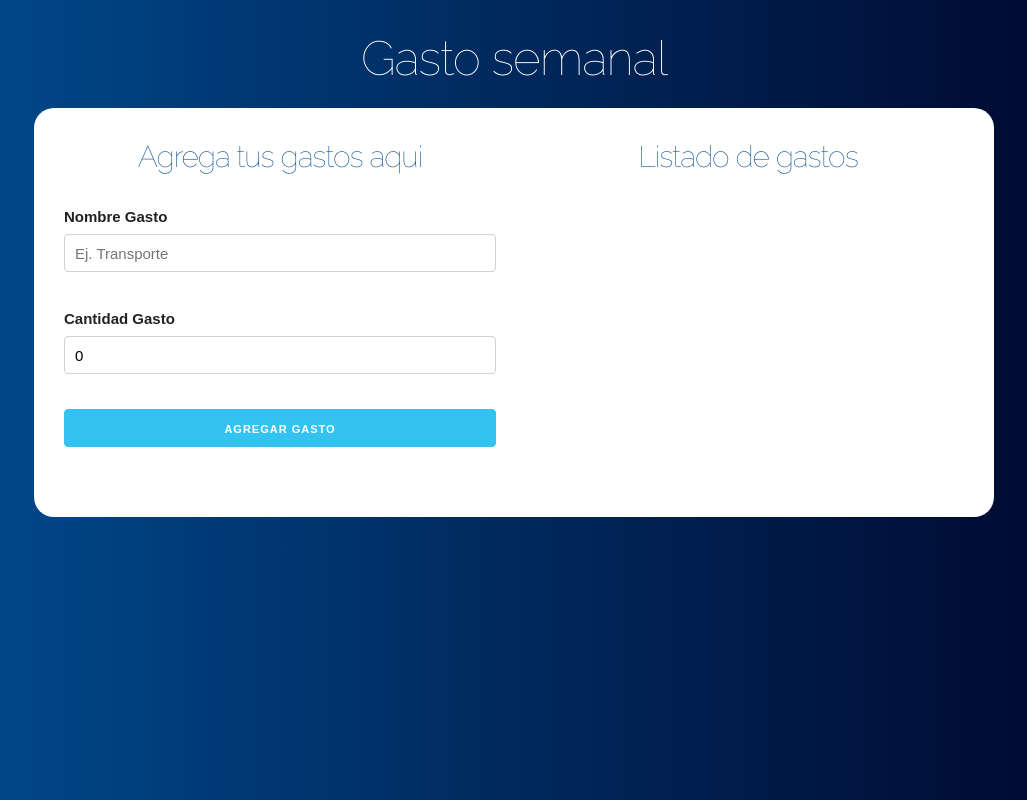
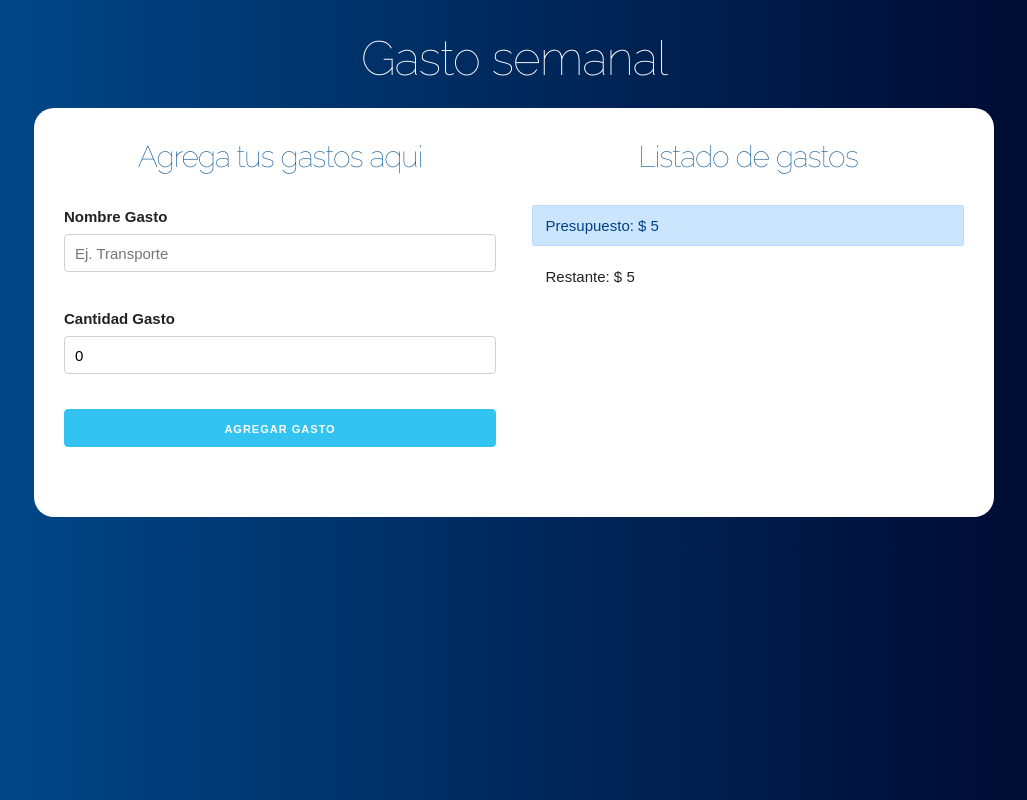
Before and after one commit to jmgomez1986/Udemy.React.La.Guia.Completa.Hooks.Redux.Context-, a React (Create React App) app in the folder proyectos/03_presupuesto/: page / in a window 1280 px wide. Both pictures are taken after typing "5" into the empty fields and a click on the input "Definir presupuesto". Shown: the whole page, without its empty margins (126-1153 px from the left). Built offline with nearby package versions, Linux system fonts and the light colour scheme.

Commit message:
Seccion 6: PROYECTO: Control de Presupuesto / Clase 79: Creando el Componente que mostrará el Presupuesto y el Restante

```diff
--- a/proyectos/03_presupuesto/src/App.js
+++ b/proyectos/03_presupuesto/src/App.js
@@ -1,7 +1,9 @@
 import React, { useState } from 'react';
 import Pregunta from './components/Pregunta'
 import Formulario from './components/Formulario';
-import Listado from './components/Listado'
+import Listado from './components/Listado';
+import ControlPresupuesto from './components/ControlPresupuesto';
+
 
 
 function App() {
@@ -45,6 +47,11 @@
                 <Listado
                   gastos={gastos}
                   />
+
+                <ControlPresupuesto
+                  presupuesto={presupuesto}
+                  restante={restante}
+                />
               </div>
             </div>
           }
--- /dev/null
+++ b/proyectos/03_presupuesto/src/components/ControlPresupuesto.js
@@ -0,0 +1,17 @@
+import React, {Fragment} from 'react';
+
+const ControlPresupuesto = ({ presupuesto, restante}) => {
+  return (
+    <Fragment>
+      <div className="alert alert-primary">
+        Presupuesto: $ {presupuesto}
+      </div>
+
+      <div className="alert">
+        Restante: $ {restante}
+      </div>
+    </Fragment>
+  );
+}
+
+export default ControlPresupuesto;
```
